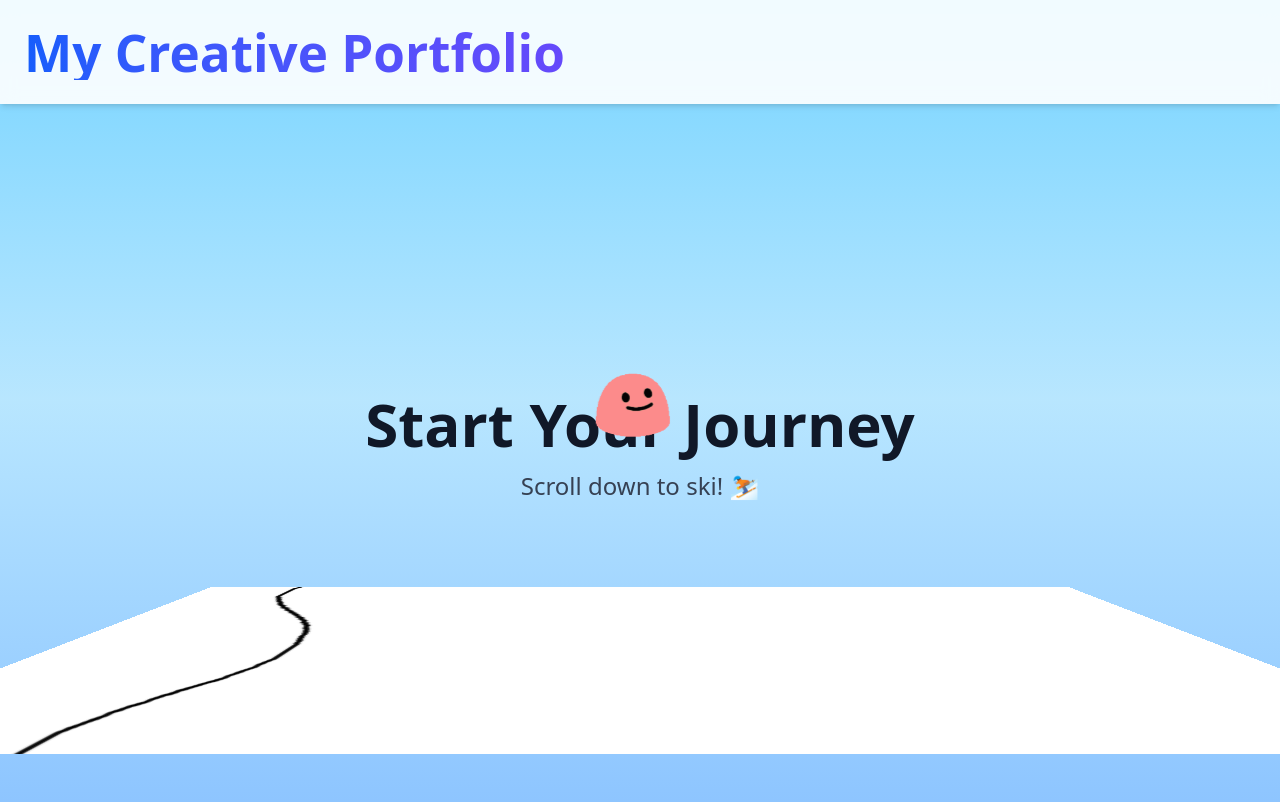
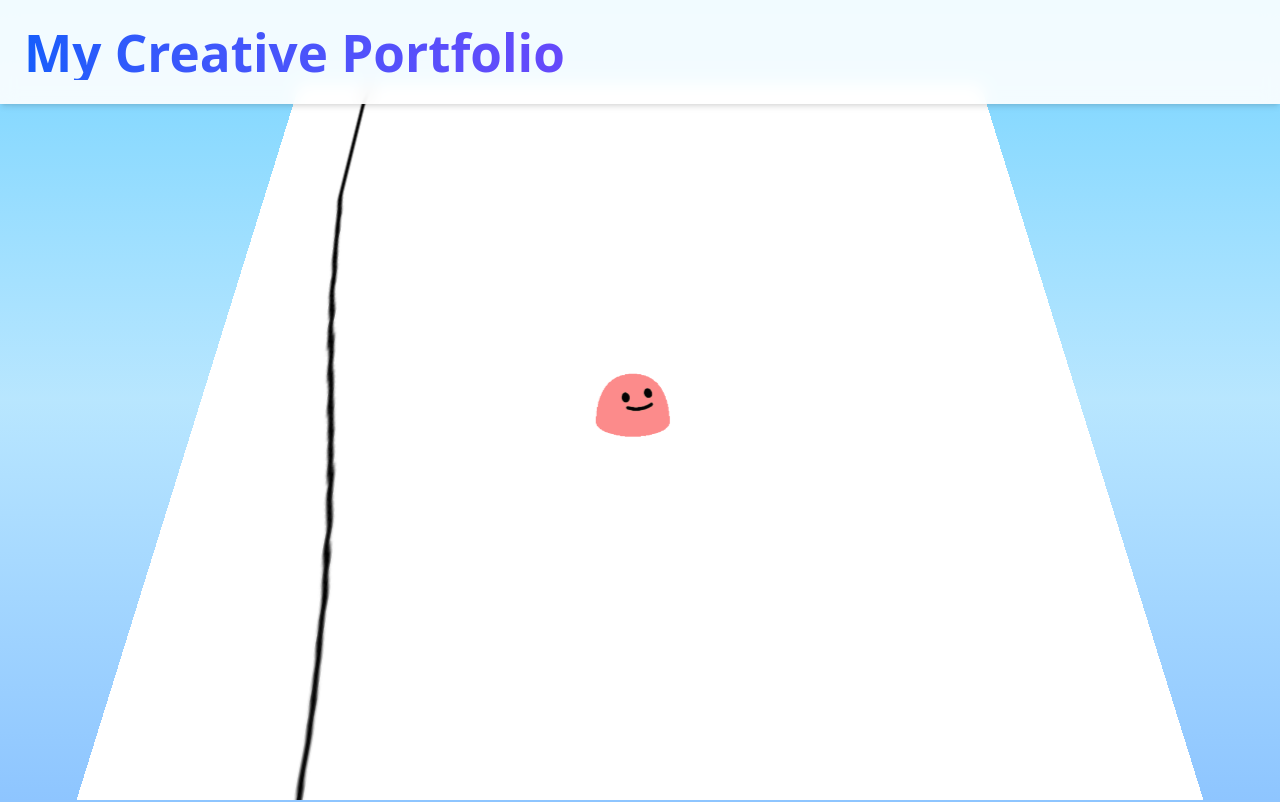
Before and after one commit to BagetTeam/Portfolio, a React (Vite) app: page / in a window 1280 px wide. Shown: the top 802 px of the page. Built offline with nearby package versions, Linux system fonts and the light colour scheme.

Commit message:
better mountain perspective

```diff
--- a/src/components/MountainCanvas.tsx
+++ b/src/components/MountainCanvas.tsx
@@ -52,10 +52,10 @@ export default function MountainCanvas({ x, canvasRef }: MountainCanvasProps) {
             position: "absolute",
             top: 0,
             left: "50%",
-            width: "150%",
-            height: "300%", // Very tall to extend into the distance
-            transform: "translateX(-50%) rotateX(70deg)",
-            transformOrigin: "center 33%", // Rotation point at the "horizon"
+            width: "60%",
+            height: "700%", // Very tall to extend into the distance
+            transform: "translateX(-50%) rotateX(20deg)",
+            transformOrigin: "center 4%", // Rotation point at the "horizon"
             transformStyle: "preserve-3d",
             overflow: "hidden",
           }}
```
